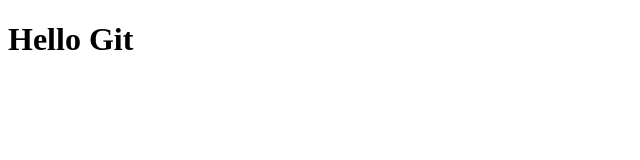
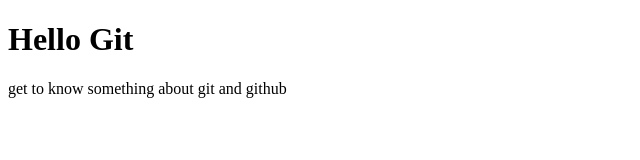
Before and after one commit to RamvigneshA/git-practice, a plain HTML site: page index.html in a window 1280 px wide. Shown: the whole page, without its empty margins (0-640 px from the left). Drawn offline with Linux system fonts and the light colour scheme.

Commit message:
added paragraph

```diff
--- a/index.html
+++ b/index.html
@@ -8,5 +8,6 @@
 </head>
 <body>
     <h1>Hello Git</h1>
+    <p>get to know something about git and github</p>
 </body>
 </html>
```
